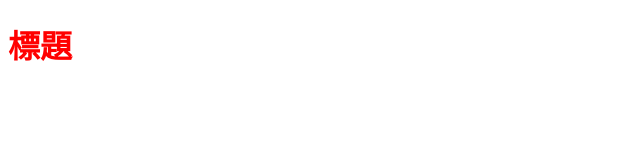
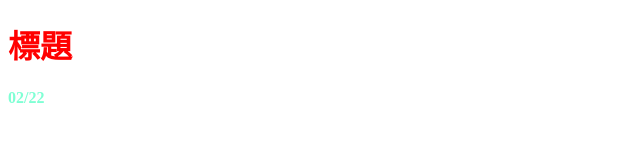
Before and after one commit to KevinLaKao/GitHubTest, a plain HTML site: page index.html in a window 1280 px wide. Shown: the full height of the page, 0-640 px from the left. Drawn offline with Linux system fonts and the light colour scheme.

Commit message:
addStrong

```diff
--- a/all.css
+++ b/all.css
@@ -4,3 +4,6 @@ body {
 h1 {
   color: red;
 }
+strong{
+  color: aquamarine;
+}
--- a/index.html
+++ b/index.html
@@ -9,5 +9,6 @@
   </head>
   <body>
     <h1>標題</h1>
+    <strong>02/22</strong>
   </body>
 </html>
```
